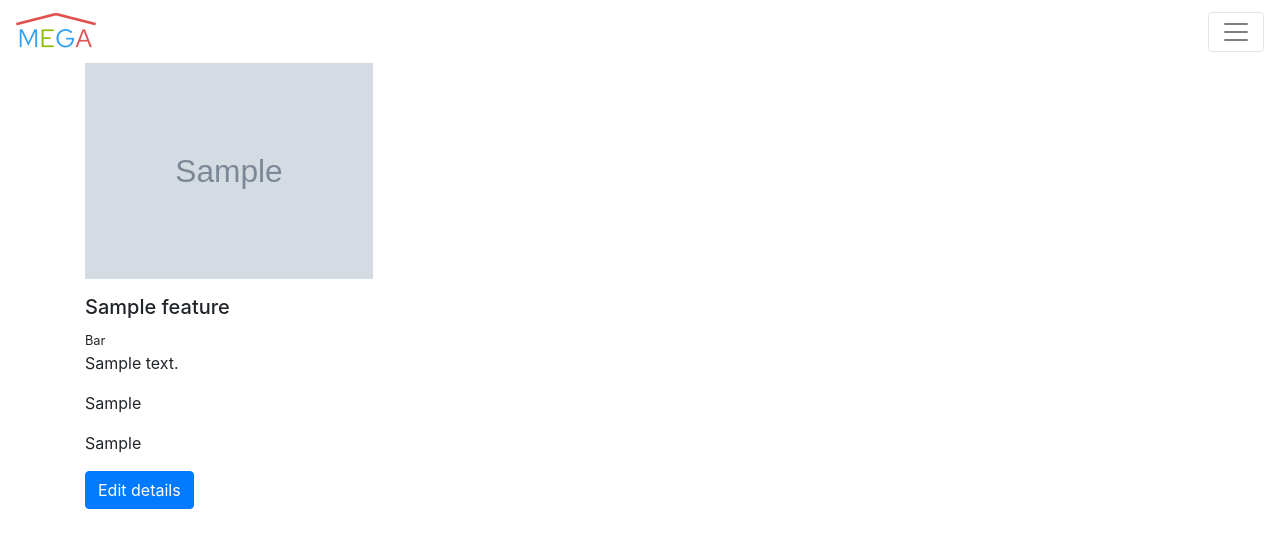
After one commit to branchd1/mega_backend, a Django app: page /developer/feature-details/1 in a window 1280 px wide. The commit adds this page. Shown: the top 548 px of the page. Run offline with Django 3.2, Linux system fonts and the light colour scheme; tables that the repository leaves empty hold one stand-in row (values such as "Sample post"); grey boxes marked "Sample" are stand-in pictures; some libraries are stand-ins or nearby versions.

Commit message:
developer feature web

```diff
--- a/accounts/urls.py
+++ b/accounts/urls.py
@@ -2,7 +2,7 @@ from django.urls import path, reverse_lazy
 
 from django.contrib.auth import views as auth_views
 
-from accounts.forms import MySetPasswordForm
+from accounts.forms import MySetPasswordForm, MyAuthenticationForm
 
 from accounts.views import SpecialUserView
 
@@ -24,4 +24,11 @@ urlpatterns = [
              template_name='accounts/registration/my_password_reset_complete.html',
          ),
          name='password_reset_complete'),
+    path('login/',
+         auth_views.LoginView.as_view(
+            template_name='accounts/registration/login.html',
+            authentication_form=MyAuthenticationForm,
+            redirect_authenticated_user=True
+         ), name='login'),
+    path('logout/', auth_views.LogoutView.as_view(), name='logout')
 ]
--- a/core/models.py
+++ b/core/models.py
@@ -48,6 +48,8 @@ class Feature(models.Model):
     key = models.CharField(max_length=10, unique=True)
 
     payload = models.TextField()
+
+    user = models.ForeignKey(User, on_delete=models.CASCADE, related_name='features')
 
     class Meta:
         ordering = ['id']
@@ -160,6 +162,7 @@ class SimpleStore(models.Model):
     def __str__(self):
         return self.feature.name + '\'s simple store'
 
+
 class UploadedImage(models.Model):
     """ stores uploaded images via features """
 
@@ -167,43 +170,3 @@ class UploadedImage(models.Model):
 
     def __str__(self):
         return 'Image'
-
-# class ListStore(models.Model):
-# 	""" list data store for features """
-# 	feature = models.ForeignKey(Feature, on_delete=models.CASCADE, related_name='list_store')
-#
-# 	# should be unique for each list
-# 	key = models.CharField(max_length=128)
-# 	# member = models.ForeignKey(SimpleStore, on_delete=models.CASCADE, related_name='parent_list')
-#
-# 	content_type = models.ForeignKey(ContentType, on_delete=models.CASCADE, null=True, blank=True)
-# 	object_id = models.PositiveIntegerField(null=True, blank=True)
-# 	member = GenericForeignKey('content_type', 'object_id')
-#
-# 	user = models.ForeignKey(User, on_delete=models.CASCADE, related_name='list_store')
-# 	community = models.ForeignKey(Community, on_delete=models.CASCADE, related_name='list_store')
-#
-# 	access = models.CharField(max_length=32, choices=DataAccessType.choices)
-#
-# 	def __str__(self):
-# 		return self.feature.name + '\'s list store'
-#
-# class MapStore(models.Model):
-# 	""" simple data store for features """
-# 	feature = models.ForeignKey(Feature, on_delete=models.CASCADE, related_name='map_store')
-#
-# 	# should be unique for each map
-# 	key = models.CharField(max_length=128)
-# 	# member = models.models.ForeignKey(SimpleStore, on_delete=models.CASCADE, related_name='parent_map')
-#
-# 	content_type = models.ForeignKey(ContentType, on_delete=models.CASCADE, null=True, blank=True)
-# 	object_id = models.PositiveIntegerField(null=True, blank=True)
-# 	member = GenericForeignKey('content_type', 'object_id')
-#
-# 	user = models.ForeignKey(User, on_delete=models.CASCADE, related_name='map_store')
-# 	community = models.ForeignKey(Community, on_delete=models.CASCADE, related_name='map_store')
-#
-# 	access = models.CharField(max_length=32, choices=DataAccessType.choices)
-#
-# 	def __str__(self):
-# 		return self.feature.name + '\'s map store'
--- a/core/static/core/style/style.css
+++ b/core/static/core/style/style.css
@@ -1,4 +1,17 @@
+a, a:hover, a:focus{
+    text-decoration: none;
+}
+
 .form-width{
     min-width: 300px;
     width: 50%;
 }
+
+.width-18{
+    width: 18rem;
+}
+
+a.card:hover{
+    background-color: lightgrey;
+    text-color: white;
+}
--- a/core/templates/core/base.html
+++ b/core/templates/core/base.html
@@ -16,6 +16,16 @@
         <span class="navbar-brand mb-0 h1">
             <img src="{% static 'core/img/logo/logo.png' %}" alt="Logo"/>
         </span>
+        <button class="navbar-toggler" type="button" data-toggle="collapse" data-target="#navbarNav" aria-controls="navbarNav" aria-expanded="false" aria-label="Toggle navigation">
+            <span class="navbar-toggler-icon"></span>
+        </button>
+        <div class="collapse navbar-collapse" id="navbarNav">
+            <ul class="navbar-nav">
+                <li class="nav-item">
+                    <a class="nav-link" href="{% url 'accounts:logout' %}">Logout</span></a>
+                </li>
+            </ul>
+        </div>
     </nav>
 
     {% block body %}{% endblock %}
--- /dev/null
+++ b/developer/templates/developer/feature_details.html
@@ -0,0 +1,19 @@
+{% extends 'core/base.html' %}
+
+{% block title %}- feature details{% endblock %}
+
+{% block body %}
+<div class="container">
+    <div>
+        <img src="{{ MEDIA_URL }}{{ feature.picture.url }}" alt="Feature Image" class="width-18">
+         <div class="mt-3">
+            <h5>{{ feature.name }}</h5>
+            <small>{{ feature.get_community_type_display }}</small>
+            <p>{{ feature.description }}</p>
+            <p>{{ feature.key }}</p>
+            <p>{{ feature.payload }}</p>
+            <a href="#" class="btn btn-primary">Edit details</a>
+        </div>
+    </div>
+</div>
+{% endblock %}
--- a/developer/urls.py
+++ b/developer/urls.py
@@ -5,5 +5,8 @@ from developer import views
 app_name = 'developer'
 
 urlpatterns = [
-    path('', views.index, name='home'),
+    path('', views.index, name='index'),
+    path('add-feature/', views.add_feature, name='add_feature'),
+    path('edit-feature/', views.edit_feature, name='edit_feature'),
+    path('feature-details/<int:feature_id>', views.feature_details, name='feature_details'),
 ]
--- a/developer/views.py
+++ b/developer/views.py
@@ -1,10 +1,40 @@
-from django.shortcuts import render
+from django.shortcuts import render, redirect
 
 from django.contrib.auth.decorators import login_required
 
+from core.models import Feature
+
 
 # Create your views here.
-
 @login_required
 def index(request):
-    return render(request, 'developer/index.html')
+    """ home page for developers """
+    _features = request.user.features.all()
+
+    ctx = {
+        'features': _features
+    }
+
+    return render(request, 'developer/index.html', ctx)
+
+
+def feature_details(request, feature_id):
+    """ feature details page """
+    try:
+        _feature = Feature.objects.get(pk=feature_id)
+    except:
+        return redirect('developer:index')
+
+    ctx = {
+        'feature': _feature
+    }
+
+    return render(request, 'developer/feature_details.html', ctx)
+
+
+def add_feature(request):
+    pass
+
+
+def edit_feature(request):
+    pass
--- a/mega_backend/settings.py
+++ b/mega_backend/settings.py
@@ -173,3 +173,7 @@ CORS_ALLOWED_ORIGINS = [
     'http://0.0.0.0:9000',
     'https://mega-app-project.herokuapp.com'
 ]
+
+# accounts
+LOGOUT_REDIRECT_URL='accounts:login'
+LOGIN_REDIRECT_URL = 'developer:index'
```
Also changed, not shown: accounts/forms.py (+16 -1 lines), accounts/templates/accounts/registration/login.html (added, +26 -0 lines), developer/templates/developer/index.html (+26 -1 lines), accounts/views.py (line endings or trailing spaces), core/migrations/0016_feature_user.py (added).
